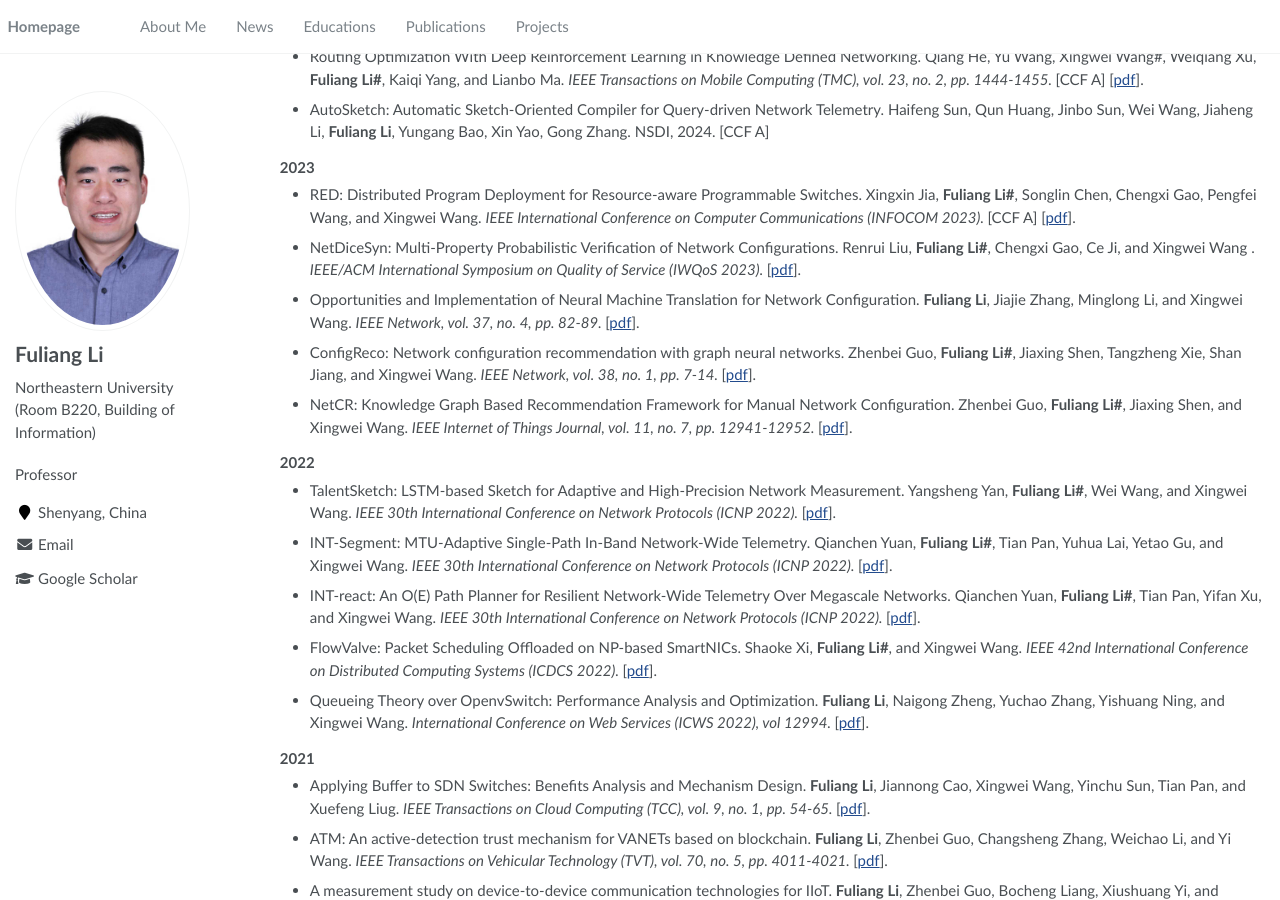
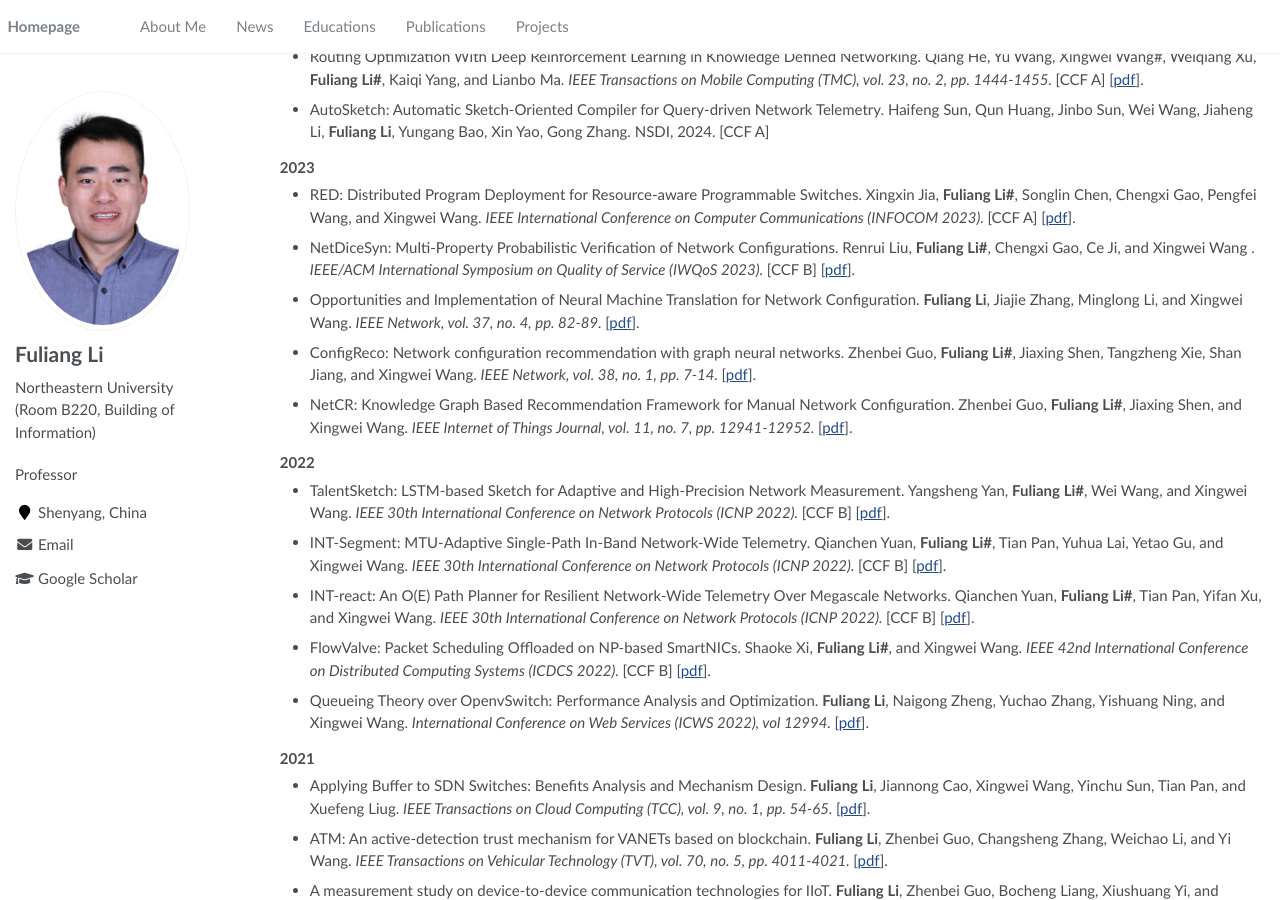
Before and after one commit to Fuliang-Li/Fuliang-Li.github.io, a Jekyll site: the page built from _pages/about.md, in a window 1280 px wide and 900 px high, scrolled down 891 px. Built offline with Jekyll 4.4.1, drawn with Linux system fonts in a browser that asks for light colours.

Commit message:
Update about.md

```diff
--- a/_pages/about.md
+++ b/_pages/about.md
@@ -46,17 +46,17 @@ Fuliang Li (李福亮), Professor of Northeastern University. I obtained my Bach
 <h3><strong>2023</strong></h3>
 
 - RED: Distributed Program Deployment for Resource-aware Programmable Switches. Xingxin Jia, <b>Fuliang Li#</b>, Songlin Chen, Chengxi Gao, Pengfei Wang, and Xingwei Wang. <i> IEEE International Conference on Computer Communications (INFOCOM 2023). </i> [CCF A] [<A href="https://ieeexplore.ieee.org/abstract/document/10228974" target="_blank">pdf</A>].
-- NetDiceSyn: Multi-Property Probabilistic Verification of Network Configurations. Renrui Liu, <b>Fuliang Li#</b>, Chengxi Gao, Ce Ji, and Xingwei Wang . <i> IEEE/ACM International Symposium on Quality of Service (IWQoS 2023). </i> [<A href="https://ieeexplore.ieee.org/abstract/document/10188763" target="_blank">pdf</A>].
+- NetDiceSyn: Multi-Property Probabilistic Verification of Network Configurations. Renrui Liu, <b>Fuliang Li#</b>, Chengxi Gao, Ce Ji, and Xingwei Wang . <i> IEEE/ACM International Symposium on Quality of Service (IWQoS 2023). </i> [CCF B] [<A href="https://ieeexplore.ieee.org/abstract/document/10188763" target="_blank">pdf</A>].
 - Opportunities and Implementation of Neural Machine Translation for Network Configuration. <b>Fuliang Li</b>, Jiajie Zhang, Minglong Li, and Xingwei Wang. <i> IEEE Network, vol. 37, no. 4, pp. 82-89. </i> [<A href="https://ieeexplore.ieee.org/abstract/document/10293202" target="_blank">pdf</A>].
 - ConfigReco: Network configuration recommendation with graph neural networks. Zhenbei Guo, <b>Fuliang Li#</b>, Jiaxing Shen, Tangzheng Xie, Shan Jiang, and Xingwei Wang. <i> IEEE Network, vol. 38, no. 1, pp. 7-14. </i> [<A href="https://ieeexplore.ieee.org/abstract/document/10327705" target="_blank">pdf</A>].
 - NetCR: Knowledge Graph Based Recommendation Framework for Manual Network Configuration. Zhenbei Guo, <b>Fuliang Li#</b>, Jiaxing Shen, and Xingwei Wang. <i> IEEE Internet of Things Journal, vol. 11, no. 7, pp. 12941-12952. </i> [<A href="https://ieeexplore.ieee.org/abstract/document/10330570" target="_blank">pdf</A>].
 
 <h3><strong>2022</strong></h3>
 
-- TalentSketch: LSTM-based Sketch for Adaptive and High-Precision Network Measurement. Yangsheng Yan, <b>Fuliang Li#</b>, Wei Wang, and Xingwei Wang. <i> IEEE 30th International Conference on Network Protocols (ICNP 2022). </i> [<A href="https://ieeexplore.ieee.org/abstract/document/9940396" target="_blank">pdf</A>].
-- INT-Segment: MTU-Adaptive Single-Path In-Band Network-Wide Telemetry. Qianchen Yuan, <b>Fuliang Li#</b>, Tian Pan, Yuhua Lai, Yetao Gu, and Xingwei Wang. <i> IEEE 30th International Conference on Network Protocols (ICNP 2022). </i> [<A href="https://ieeexplore.ieee.org/abstract/document/9940397" target="_blank">pdf</A>].
-- INT-react: An O(E) Path Planner for Resilient Network-Wide Telemetry Over Megascale Networks. Qianchen Yuan, <b>Fuliang Li#</b>, Tian Pan, Yifan Xu, and Xingwei Wang. <i> IEEE 30th International Conference on Network Protocols (ICNP 2022). </i> [<A href="https://ieeexplore.ieee.org/abstract/document/9940409" target="_blank">pdf</A>].
-- FlowValve: Packet Scheduling Offloaded on NP-based SmartNICs. Shaoke Xi, <b>Fuliang Li#</b>, and Xingwei Wang. <i> IEEE 42nd International Conference on Distributed Computing Systems (ICDCS 2022). </i> [<A href="https://ieeexplore.ieee.org/abstract/document/9912227" target="_blank">pdf</A>].
+- TalentSketch: LSTM-based Sketch for Adaptive and High-Precision Network Measurement. Yangsheng Yan, <b>Fuliang Li#</b>, Wei Wang, and Xingwei Wang. <i> IEEE 30th International Conference on Network Protocols (ICNP 2022). </i> [CCF B] [<A href="https://ieeexplore.ieee.org/abstract/document/9940396" target="_blank">pdf</A>].
+- INT-Segment: MTU-Adaptive Single-Path In-Band Network-Wide Telemetry. Qianchen Yuan, <b>Fuliang Li#</b>, Tian Pan, Yuhua Lai, Yetao Gu, and Xingwei Wang. <i> IEEE 30th International Conference on Network Protocols (ICNP 2022). </i>  [CCF B] [<A href="https://ieeexplore.ieee.org/abstract/document/9940397" target="_blank">pdf</A>].
+- INT-react: An O(E) Path Planner for Resilient Network-Wide Telemetry Over Megascale Networks. Qianchen Yuan, <b>Fuliang Li#</b>, Tian Pan, Yifan Xu, and Xingwei Wang. <i> IEEE 30th International Conference on Network Protocols (ICNP 2022). </i> [CCF B] [<A href="https://ieeexplore.ieee.org/abstract/document/9940409" target="_blank">pdf</A>].
+- FlowValve: Packet Scheduling Offloaded on NP-based SmartNICs. Shaoke Xi, <b>Fuliang Li#</b>, and Xingwei Wang. <i> IEEE 42nd International Conference on Distributed Computing Systems (ICDCS 2022). </i>  [CCF B] [<A href="https://ieeexplore.ieee.org/abstract/document/9912227" target="_blank">pdf</A>].
 - Queueing Theory over OpenvSwitch: Performance Analysis and Optimization. <b>Fuliang Li</b>, Naigong Zheng, Yuchao Zhang, Yishuang Ning, and Xingwei Wang. <i> International Conference on Web Services (ICWS 2022), vol 12994. </i> [<A href="https://link.springer.com/chapter/10.1007/978-3-030-96140-4_4" target="_blank">pdf</A>].
 
 <h3><strong>2021</strong></h3>
```
